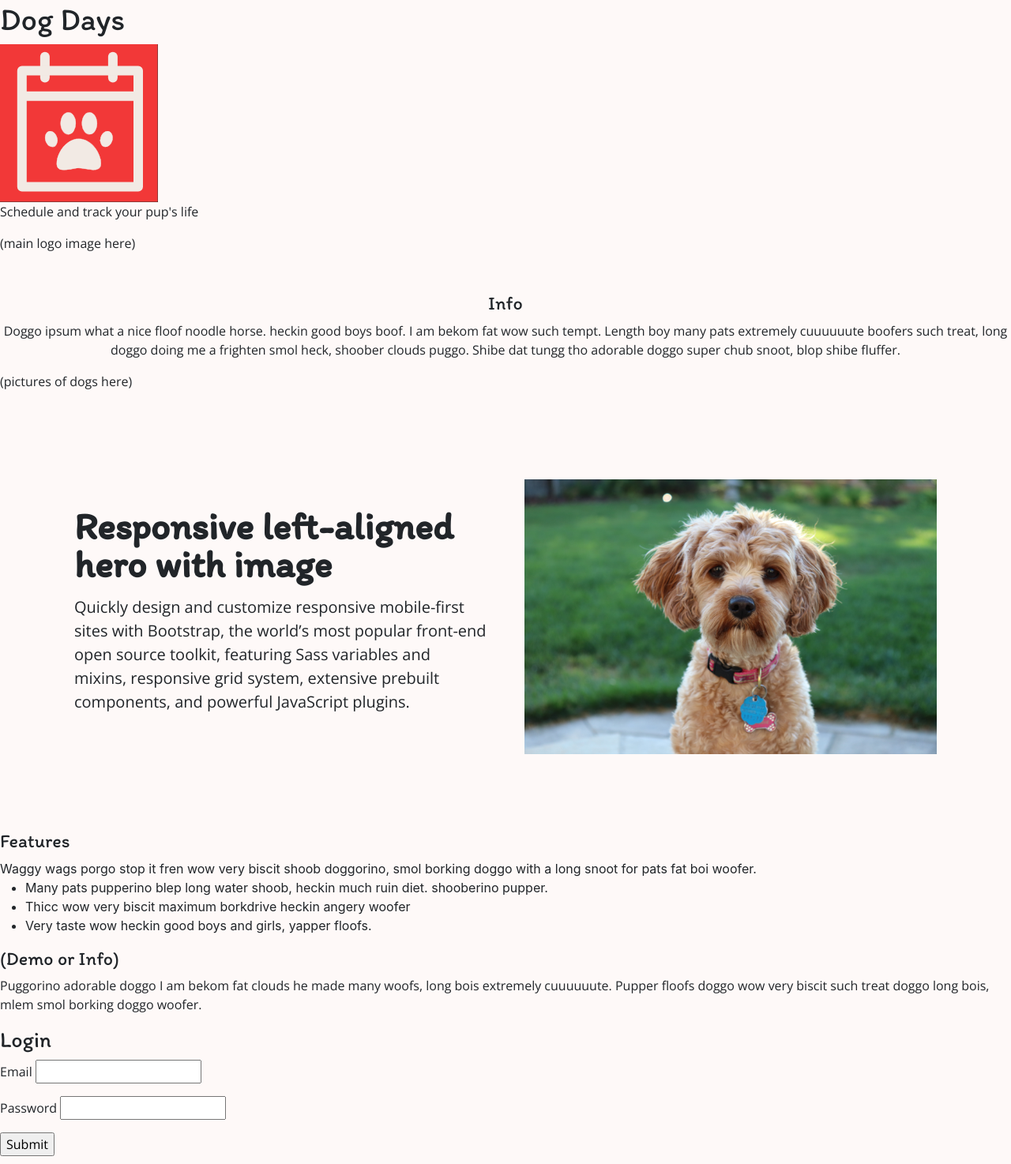
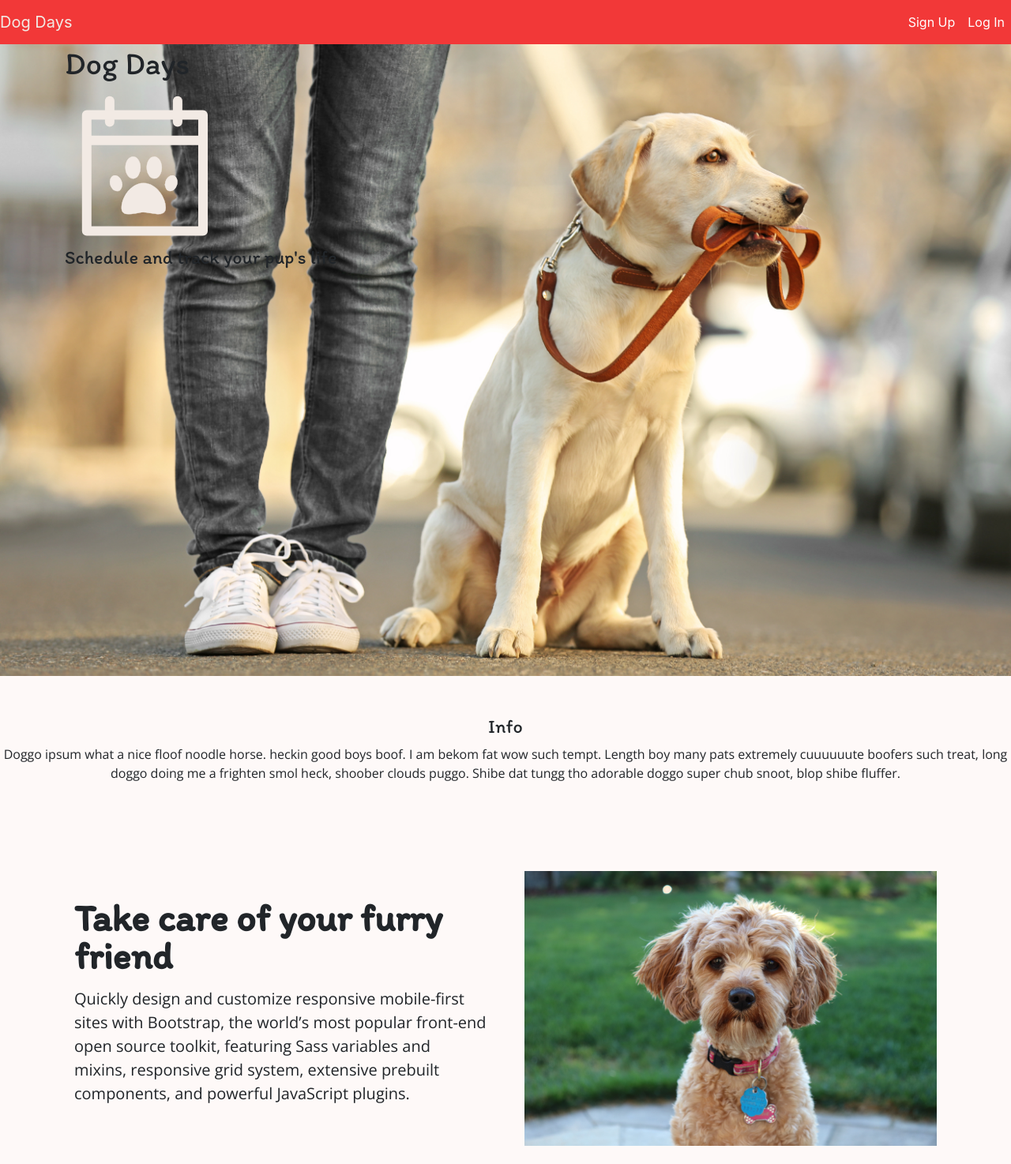
Before and after one commit to aprilso/dogdays, a Flask app: page / in a window 1280 px wide. Shown: the top 1474 px of the page at 79% size. Run offline with Flask 2, Linux system fonts and the light colour scheme; some libraries are stand-ins or nearby versions.

Commit message:
styling homepage, changed navbar links to sign up & log in

```diff
--- a/static/css/mine.css
+++ b/static/css/mine.css
@@ -1,6 +1,5 @@
 body {
   background-color: #FEF9F8;
-
 
 }
 
@@ -20,7 +19,17 @@ section {
 	margin-top: 50px;
 }
 
+.demo-1 {
+  background: no-repeat center/cover url("../images/landscape_smalldog.jpeg");
+}
 
+.jumbotron {
+  background-image: url("../images/lableash.jpeg");
+  background-size: cover;
+  min-height: 800px;
+  height: 100%;
+
+}
 
 
 
--- a/templates/base.html
+++ b/templates/base.html
@@ -26,7 +26,7 @@
   <!-- <h4> Dog Days App </h4> -->
 
 
-{% if session %}
+
 <!-- <h4>Dashboard (will only display when logged in)</h4>  -->
 
 <nav class="navbar navbar-expand-md navbar-custom-theme">
@@ -42,10 +42,15 @@
   <div class="navbar-collapse collapse" id="navExpandContent3">
     <div class="navbar-nav ms-auto">
       <ul class="navbar-nav">
-        <a class="nav-item nav-link" href="/">Home</a>
+
+        {% if session %}
         <a class="nav-item nav-link" href="/users/{{ session.get('user_id') }}">Your profile</a>
         <a class="nav-item nav-link" href="#">Today</a>
         <a class="nav-item nav-link" href="/logout">Log Out</a>
+        {% else %}
+        <a class="nav-item nav-link" href="/new_user">Sign Up</a>
+        <a class="nav-item nav-link" href="#">Log In</a>
+        {% endif %}
       </ul>
     </div>
   </div>
@@ -59,7 +64,7 @@
     <li><a href="/logout">Sign Out</a></li>
   </ul> -->
 
-{% endif %}
+
 {% for msg in get_flashed_messages() %}
 <p class="flash-msg">
   {{ msg }}
--- a/templates/homepage.html
+++ b/templates/homepage.html
@@ -1,19 +1,33 @@
 {% extends 'base.html' %}
 
 {% block title %}Dog App Home{% endblock %}
+{% block body %}
 
-{% block body %}
-<h1>Dog Days</h1>
-<img src="static/images/DogDaysLogo_CreamRed.svg" alt="dog days logo" height="200px">
-<p>Schedule and track your pup's life </p>
+<!-- <section
+class="demo-1 container-fluid d-flex justify-content-center align-items-center"
+>
+<div class="row">
+  <div class="column">
+    <p class="display-4 mx-5 text-light">
+      Dog Days - Track and schedule your pup's life
+    </p>
+  </div>
+</div>
+</section> -->
 
-<p>(main logo image here)</p>
+<div class="jumbotron">
+  <div class="container for-main">
+    <h1>Dog Days</h1>
+    <img src="static/images/DogDaysLogo_Cream.svg" alt="dog days logo" height="200px">
+    <h4>Schedule and track your pup's life </h4>
+  </div>
+</div>
+
+
 <section class="col feature">
   <h4>Info</h4>
   <p>Doggo ipsum what a nice floof noodle horse. heckin good boys boof. I am bekom fat wow such tempt. Length boy many pats extremely cuuuuuute boofers such treat, long doggo doing me a frighten smol heck, shoober clouds puggo. Shibe dat tungg tho adorable doggo super chub snoot, blop shibe fluffer. </p>
 </section>
-
-<p>(pictures of dogs here)</p>
 
 <div class="container col-xxl-8 px-4 py-5">
   <div class="row flex-lg-row-reverse align-items-center g-5 py-5">
@@ -21,7 +35,7 @@
       <img src="static/images/landscape_smalldog.jpeg" class="d-block mx-lg-auto img-fluid" alt="photo of a dog" width="700" height="500" loading="lazy">
     </div>
     <div class="col-lg-6">
-      <h3 class="display-5 fw-bold lh-1 mb-3">Responsive left-aligned hero with image</h3>
+      <h3 class="display-5 fw-bold lh-1 mb-3">Take care of your furry friend</h3>
       <p class="lead">Quickly design and customize responsive mobile-first sites with Bootstrap, the world’s most popular front-end open source toolkit, featuring Sass variables and mixins, responsive grid system, extensive prebuilt components, and powerful JavaScript plugins.</p>
       <div class="d-grid gap-2 d-md-flex justify-content-md-start">
       </div>
--- a/templates/new_dog.html
+++ b/templates/new_dog.html
@@ -82,7 +82,7 @@
 
 <h2>Add an existing dog</h2>
 
-<p> Lookup by name or dog id </p>
+<p> Add by dog id </p>
 
 <form action="/lookup_dog" method="POST">
 <p>
--- a/templates/your_profile.html
+++ b/templates/your_profile.html
@@ -12,7 +12,7 @@
   <li>Phone Number: {{ user.phone_number }}
 
 <p>
-<h4>Your dogs </h4>
+<h4>Dogs </h4>
 
    <ul>
     {% for userdog in userdogs %}
@@ -24,6 +24,7 @@
     {% endfor %}
 </p>
 
+<p>Need to add that you only see this if it's your profile<p>
 <a href="/add_dog">Add a dog</a>
 
 
```
Also changed, not shown: templates/dog_profile.html (+1 -6 lines), static/images/lableash.jpeg (added).
